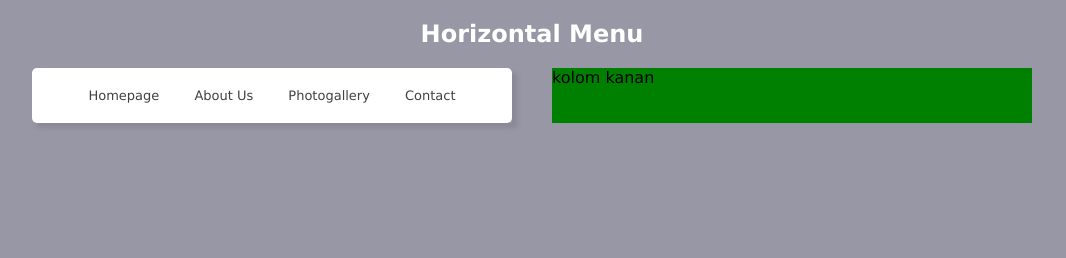
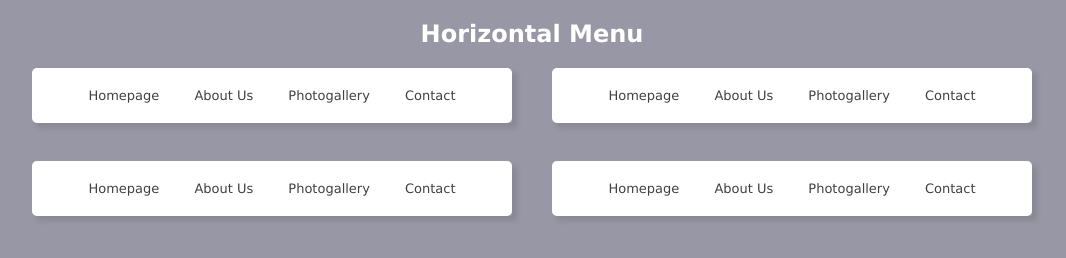
Before and after one commit to setrasariputra/Davin, a plain HTML site: page Menu/index.html in a window 1280 px wide. Shown: the whole page, without its empty margins (108-1174 px from the left). Drawn offline with Linux system fonts and the light colour scheme.

Commit message:
finishing horizontal menu color variation

```diff
--- a/Menu/index.html
+++ b/Menu/index.html
@@ -11,7 +11,16 @@
         <h2>Horizontal Menu</h2>
         <div class="grid-column">
             <div>
-                <div class="horizontal-menu">
+                <div class="horizontal-menu hover-blue">
+                    <ul>
+                        <li><a href="#">Homepage</a></li>
+                        <li><a href="#">About Us</a></li>
+                        <li><a href="#">Photogallery</a></li>
+                        <li><a href="#">Contact</a></li>
+                    </ul>
+                </div>
+                <br /><br />
+                <div class="horizontal-menu hover-yellow">
                     <ul>
                         <li><a href="#">Homepage</a></li>
                         <li><a href="#">About Us</a></li>
@@ -20,7 +29,25 @@
                     </ul>
                 </div>
             </div>
-            <div class="bg-green">kolom kanan</div>
+            <div>
+                <div class="horizontal-menu hover-green">
+                    <ul>
+                        <li><a href="#">Homepage</a></li>
+                        <li><a href="#">About Us</a></li>
+                        <li><a href="#">Photogallery</a></li>
+                        <li><a href="#">Contact</a></li>
+                    </ul>
+                </div>
+                <br /><br />
+                <div class="horizontal-menu hover-dark">
+                    <ul>
+                        <li><a href="#">Homepage</a></li>
+                        <li><a href="#">About Us</a></li>
+                        <li><a href="#">Photogallery</a></li>
+                        <li><a href="#">Contact</a></li>
+                    </ul>
+                </div>
+            </div>
         </div>
     </div>
 </body>
--- a/Menu/style.css
+++ b/Menu/style.css
@@ -48,7 +48,19 @@ h2 {
     padding-left: 15px;
     padding-right: 15px;
 }
-.horizontal-menu ul li a:hover {
+.horizontal-menu.hover-blue ul li a:hover {
     background-color: #00A0D2;
     color: white;
 }
+.horizontal-menu.hover-yellow ul li a:hover {
+    background-color: #FDC42D;
+    color: white;
+}
+.horizontal-menu.hover-green ul li a:hover {
+    background-color: #B0D14C;
+    color: white;
+}
+.horizontal-menu.hover-dark ul li a:hover {
+    background-color: #414141;
+    color: white;
+}
```
